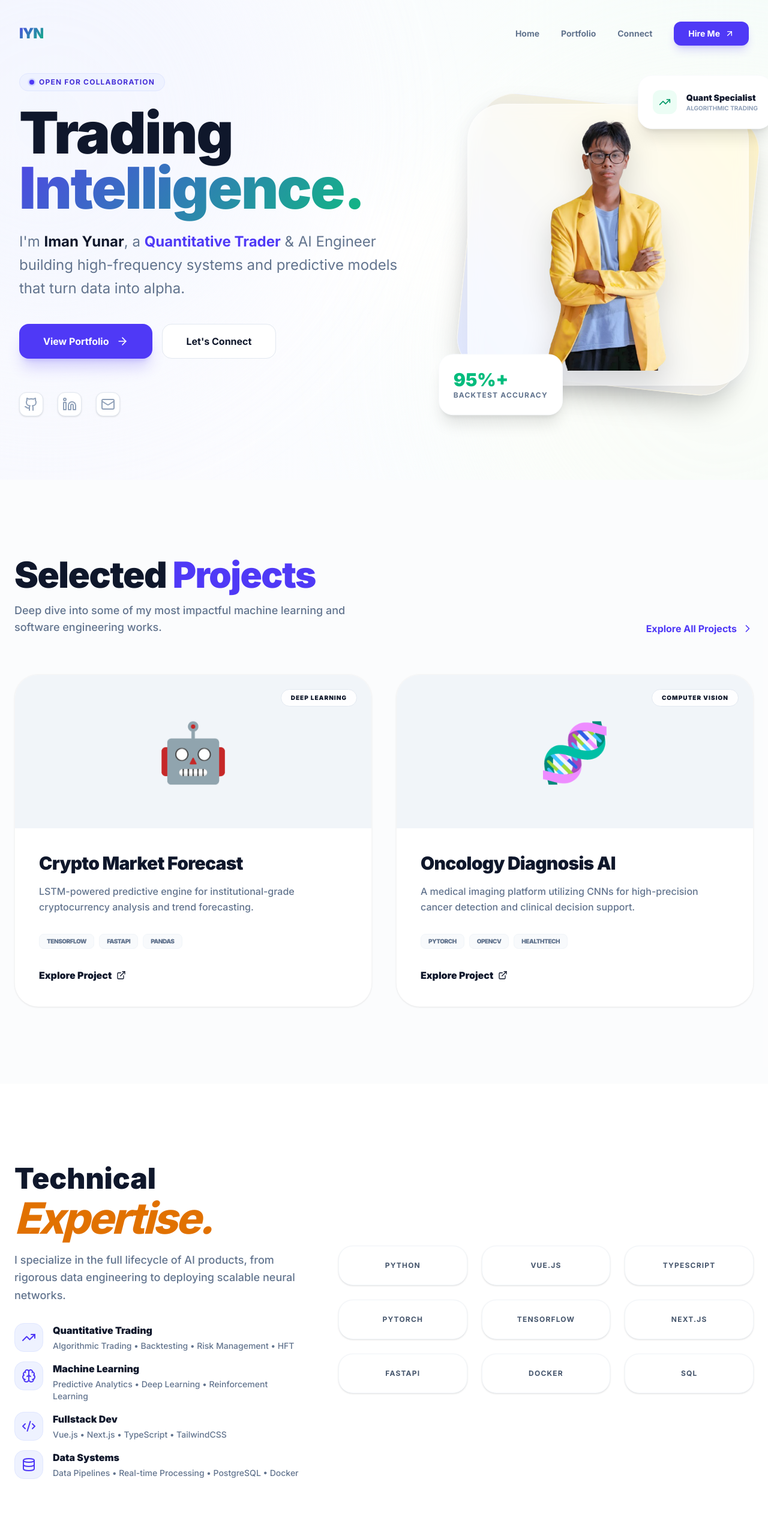
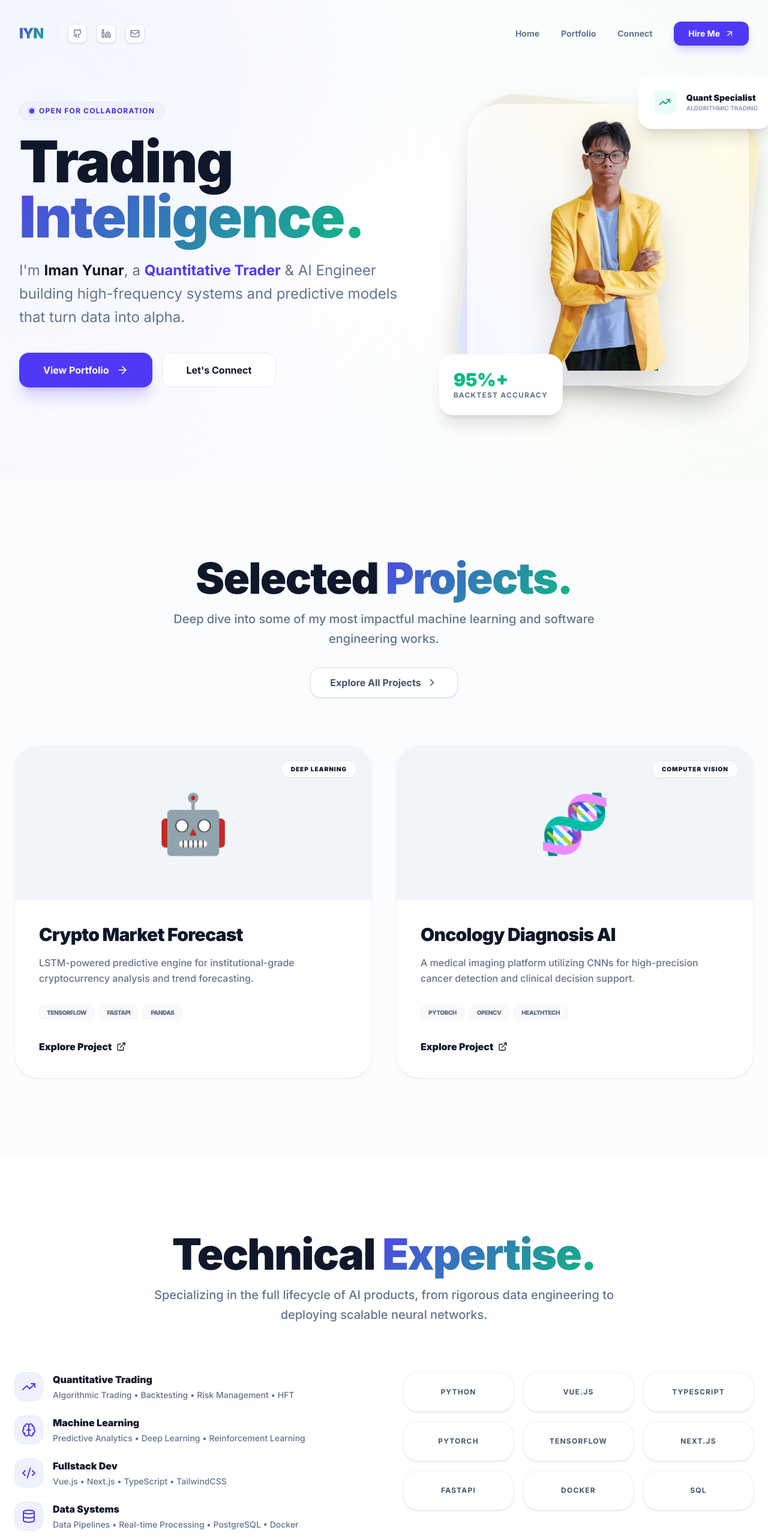
Before and after one commit to imanyunar/profile-website, a Next.js app in the folder profile-portfolio/: page / in a window 1280 px wide. Shown: the top 2566 px of the page at 60% size. Built offline with nearby package versions, Linux system fonts and the light colour scheme.

Commit message:
feat: Add initial landing page with hero section and responsive global navigation bar.

```diff
--- a/profile-portfolio/app/components/Navbar.tsx
+++ b/profile-portfolio/app/components/Navbar.tsx
@@ -2,7 +2,7 @@
 
 import { useState, useEffect } from 'react';
 import Link from 'next/link';
-import { Menu, X, ArrowUpRight } from 'lucide-react';
+import { Menu, X, ArrowUpRight, Github, Linkedin, Mail } from 'lucide-react';
 import { motion, AnimatePresence } from 'framer-motion';
 
 export default function Navbar() {
@@ -26,7 +26,8 @@ export default function Navbar() {
           className={`transition-all duration-700 rounded-3xl ${scrolled ? 'glass px-8 py-1 shadow-lg shadow-indigo-500/5 border-white/40' : 'bg-transparent px-0'}`}
         >
           <div className="flex justify-between items-center h-16">
-            <Link href="/" className="text-2xl font-black tracking-tighter text-gradient group flex items-center gap-1">
+            <div className="flex items-center gap-6">
+              <Link href="/" className="text-2xl font-black tracking-tighter text-gradient group flex items-center gap-1 shrink-0">
                 <motion.span
                   whileHover={{ scale: 1.1, rotate: -5 }}
                   className="inline-block"
@@ -34,6 +35,13 @@ export default function Navbar() {
                   IYN
                 </motion.span>
               </Link>
+
+              <div className="hidden lg:flex items-center gap-4 pl-4 border-l border-slate-200/60">
+                <SocialIcon href="https://github.com/imanyunar" icon={<Github className="w-4 h-4" />} />
+                <SocialIcon href="https://www.linkedin.com/in/iman-yunar-noviadhi-87313a284/" icon={<Linkedin className="w-4 h-4" />} />
+                <SocialIcon href="mailto:imanyunar@gmail.com" icon={<Mail className="w-4 h-4" />} />
+              </div>
+            </div>
 
             <div className="hidden md:flex items-center space-x-1">
               <NavLink href="/" label="Home" />
@@ -116,3 +124,17 @@ function MobileNavLink({ href, label, onClick }: { href: string; label: string;
     </Link>
   );
 }
+
+function SocialIcon({ href, icon }: { href: string; icon: React.ReactNode }) {
+  return (
+    <motion.a
+      href={href}
+      target="_blank"
+      rel="noopener noreferrer"
+      whileHover={{ y: -2, scale: 1.1 }}
+      className="w-8 h-8 rounded-lg bg-white border border-slate-200 flex items-center justify-center text-slate-500 hover:text-indigo-600 hover:border-indigo-200 transition-all shadow-sm"
+    >
+      {icon}
+    </motion.a>
+  );
+}
--- a/profile-portfolio/app/page.tsx
+++ b/profile-portfolio/app/page.tsx
@@ -97,12 +97,6 @@ export default function Home() {
                   Let's Connect
                 </Link>
               </motion.div>
-
-              <motion.div variants={fadeInUp} className="flex items-center gap-6 pt-4">
-                <SocialIcon href="https://github.com/imanyunar" icon={<Github />} label="GitHub" />
-                <SocialIcon href="https://www.linkedin.com/in/iman-yunar-noviadhi-87313a284/" icon={<Linkedin />} label="LinkedIn" />
-                <SocialIcon href="mailto:imanyunar@gmail.com" icon={<Mail />} label="Email" />
-              </motion.div>
             </motion.div>
 
             {/* Right Content - Visual */}
@@ -157,30 +151,25 @@ export default function Home() {
       {/* PROJECTS SECTION */}
       <section className="py-32 bg-slate-50/50" id="projects">
         <div className="container mx-auto px-6 max-w-7xl">
-          <div className="flex flex-col md:flex-row md:items-end justify-between gap-8 mb-16">
+          <div className="text-center space-y-4 mb-20 max-w-3xl mx-auto">
             <motion.div
               variants={fadeInUp}
               initial="initial"
-              animate="animate"
+              whileInView="animate"
               viewport={{ once: true }}
               className="space-y-4"
             >
-              <h2 className="text-4xl md:text-6xl font-black text-slate-900 tracking-tight">
-                Selected <span className="text-indigo-600">Projects</span>
+              <h2 className="text-5xl md:text-7xl font-black text-slate-900 tracking-tight">
+                Selected <span className="text-gradient">Projects.</span>
               </h2>
-              <p className="text-lg text-slate-500 max-w-xl font-medium">
+              <p className="text-xl text-slate-500 font-medium leading-relaxed">
                 Deep dive into some of my most impactful machine learning and software engineering works.
               </p>
-            </motion.div>
-            <motion.div
-               variants={fadeInUp}
-               initial="initial"
-               animate="animate"
-               viewport={{ once: true }}
-            >
-              <Link href="/portfolio" className="inline-flex items-center gap-2 font-bold text-indigo-600 hover:text-slate-900 transition-colors">
+              <div className="pt-4 flex justify-center">
+                <Link href="/portfolio" className="inline-flex items-center gap-2 px-8 py-3 bg-white border border-slate-200 rounded-2xl font-bold text-slate-600 hover:text-indigo-600 hover:border-indigo-100 transition-all shadow-sm">
                   Explore All Projects <ChevronRight className="w-5 h-5" />
                 </Link>
+              </div>
             </motion.div>
           </div>
 
@@ -206,41 +195,44 @@ export default function Home() {
       </section>
 
       {/* SKILLS SECTION */}
-      <section className="py-32 bg-white">
+      <section className="py-32 bg-white border-t border-slate-50">
         <div className="container mx-auto px-6 max-w-7xl">
-          <div className="grid grid-cols-1 lg:grid-cols-12 gap-16 items-center">
+          <div className="text-center max-w-3xl mx-auto mb-20 space-y-4">
+            <motion.h2
+              variants={fadeInUp}
+              initial="initial"
+              whileInView="animate"
+              viewport={{ once: true }}
+              className="text-5xl md:text-7xl font-black text-slate-900 tracking-tight"
+            >
+              Technical <span className="text-gradient">Expertise.</span>
+            </motion.h2>
+            <p className="text-xl text-slate-500 font-medium leading-relaxed">
+              Specializing in the full lifecycle of AI products, from rigorous data engineering to deploying scalable neural networks.
+            </p>
+          </div>
+
+          <div className="grid grid-cols-1 lg:grid-cols-2 gap-16 items-start">
             <motion.div
               variants={staggerContainer}
               initial="initial"
-              animate="animate"
+              whileInView="animate"
               viewport={{ once: true }}
-              className="lg:col-span-5 space-y-8"
+              className="space-y-6"
             >
-              <motion.div variants={fadeInUp} className="space-y-4">
-                <h2 className="text-4xl md:text-5xl font-black text-slate-900 leading-tight">
-                  Technical <br /> <span className="text-amber-600 tracking-tighter italic font-extrabold text-7xl">Expertise.</span>
-                </h2>
-                <p className="text-lg text-slate-500 font-medium leading-relaxed">
-                  I specialize in the full lifecycle of AI products, from rigorous data engineering to deploying scalable neural networks.
-                </p>
-              </motion.div>
-
-              <motion.div variants={fadeInUp} className="space-y-4">
               <SkillSet icon={<TrendingUp />} title="Quantitative Trading" skills={["Algorithmic Trading", "Backtesting", "Risk Management", "HFT"]} />
               <SkillSet icon={<Brain />} title="Machine Learning" skills={["Predictive Analytics", "Deep Learning", "Reinforcement Learning"]} />
               <SkillSet icon={<Code2 />} title="Fullstack Dev" skills={["Vue.js", "Next.js", "TypeScript", "TailwindCSS"]} />
               <SkillSet icon={<Database />} title="Data Systems" skills={["Data Pipelines", "Real-time Processing", "PostgreSQL", "Docker"]} />
             </motion.div>
-            </motion.div>
 
             <motion.div
-              initial={{ opacity: 0, x: 50 }}
-              whileInView={{ opacity: 1, x: 0 }}
-              transition={{ duration: 1 }}
+              initial={{ opacity: 0, scale: 0.95 }}
+              whileInView={{ opacity: 1, scale: 1 }}
+              transition={{ duration: 0.8 }}
               viewport={{ once: true }}
-              className="lg:col-span-7"
             >
-              <div className="grid grid-cols-2 sm:grid-cols-3 gap-6">
+              <div className="grid grid-cols-2 sm:grid-cols-3 gap-4">
                 <SkillIcon label="Python" />
                 <SkillIcon label="Vue.js" />
                 <SkillIcon label="TypeScript" />
@@ -309,20 +301,6 @@ export default function Home() {
   );
 }
 
-function SocialIcon({ href, icon, label }: { href: string; icon: React.ReactNode; label: string }) {
-  return (
-    <motion.a
-      href={href}
-      whileHover={{ y: -5, color: '#4f46e5' }}
-      className="text-slate-400 transition-colors flex items-center gap-2 group"
-      aria-label={label}
-    >
-      <span className="w-10 h-10 border border-slate-200 rounded-xl flex items-center justify-center bg-white group-hover:border-indigo-200 shadow-sm">
-        {icon}
-      </span>
-    </motion.a>
-  );
-}
 
 function ProjectCard({ image, title, category, description, tags, link }: {
   image: string;
```
Lines whose indentation alone changed are shown as unchanged.
